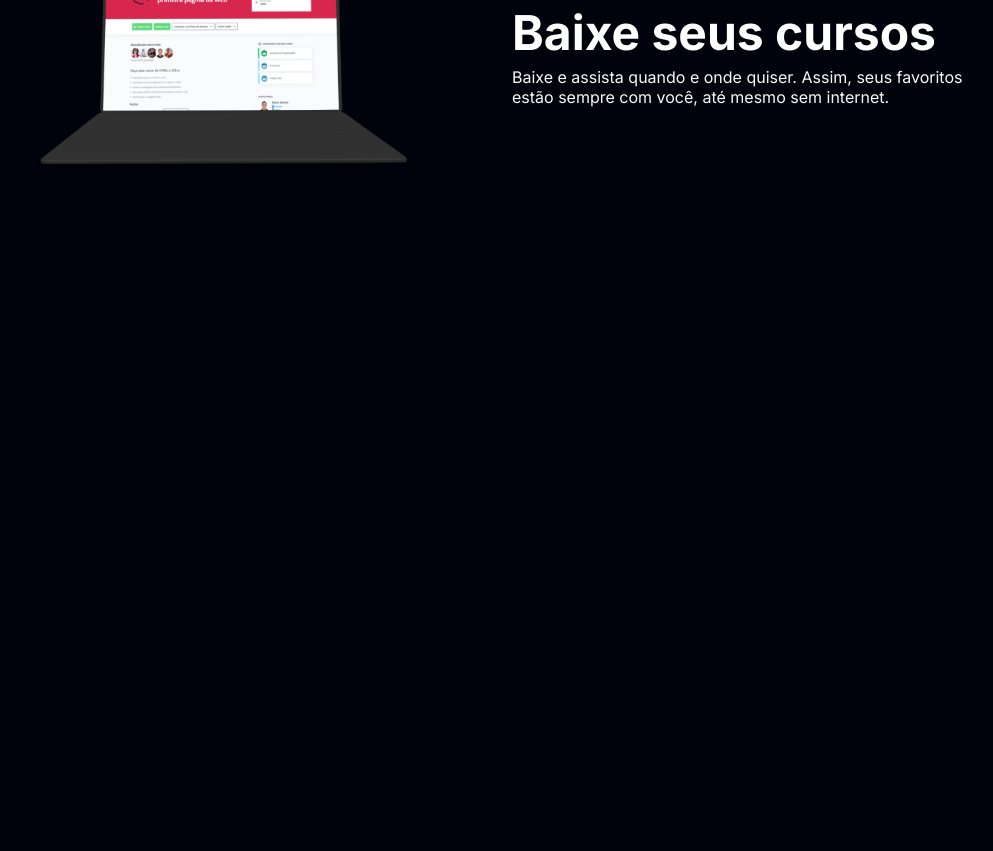
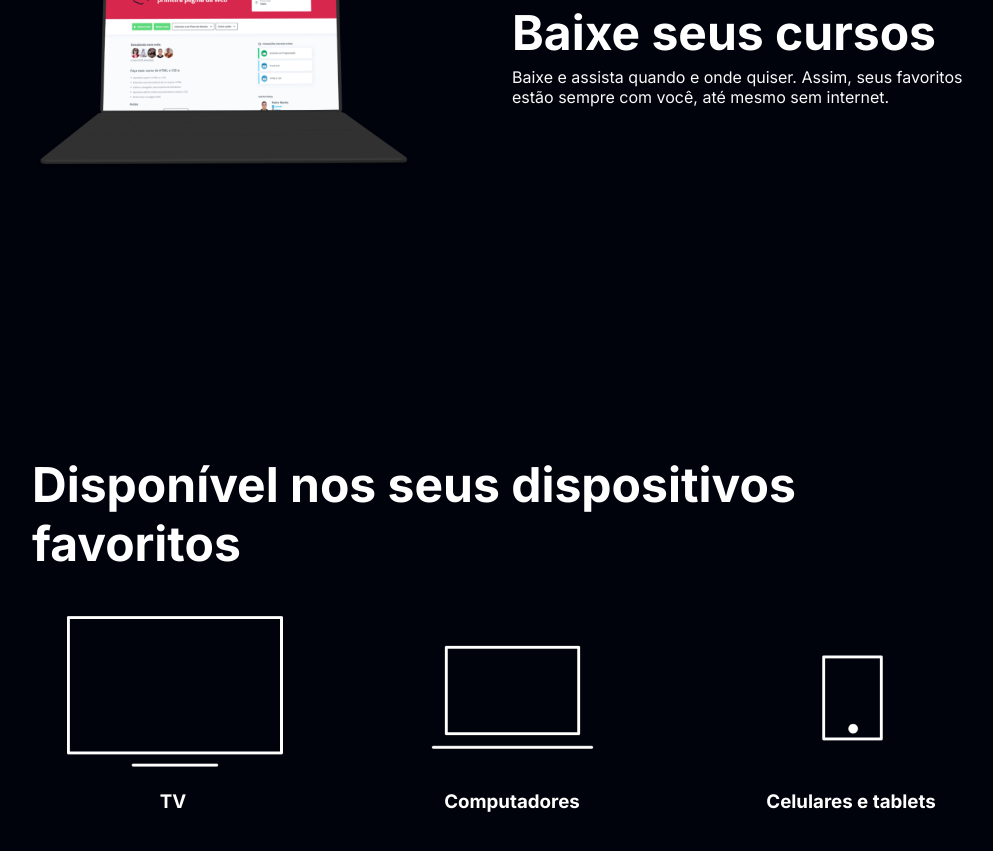
Before and after one commit to caco007/praticando-html-css-01, a plain HTML site: page index.html in a window 1280 px wide. Shown: the part 2745-3596 px from the top of the page, without its empty margins (128-1121 px from the left). Before the commit the page ends 3200 px from the top, so only its background shows below. Drawn offline with Linux system fonts and the light colour scheme.

Commit message:
Criação da quinta sessão

```diff
--- a/index.html
+++ b/index.html
@@ -45,5 +45,23 @@
                 <p class="descricao__texto">Baixe e assista quando e onde quiser. Assim, seus favoritos estão sempre com você, até mesmo sem internet.</p>
             </div>
         </section>
+
+        <section class="container secundario container__dispositivo__texto">
+            <h2 class="descricao__titulo">Disponível nos seus dispositivos favoritos</h2>
+            <div class="container__dispositivos">
+                <div class="dispositivos__itens">
+                    <img src="img/tv.png" alt="Icone de uma televisão">
+                    <h3 class="dispositivos__texto">TV</h3>
+                </div>
+                <div class="dispositivos__itens">
+                    <img src="img/computador.png" alt="Icone de um computador">
+                    <h3 class="dispositivos__texto">Computadores</h3>
+                </div>
+                <div class="dispositivos__itens">
+                    <img src="img/celular.png" alt="Icone de um celular">
+                    <h3 class="dispositivos__texto">Celulares e tablets</h3>
+                </div>
+            </div>
+        </section>
     </body>
 </html>
--- a/styles.css
+++ b/styles.css
@@ -97,3 +97,18 @@ body {
 .telas__descricao__texto{
     width: 90%;
 }
+
+.container__dispositivo__texto {
+    display: flex;
+    flex-direction: column;
+}
+
+.container__dispositivos{
+    display: flex;
+    margin-top: 1em;
+
+}
+
+.dispositivos__itens {
+    text-align: center;
+}
```
